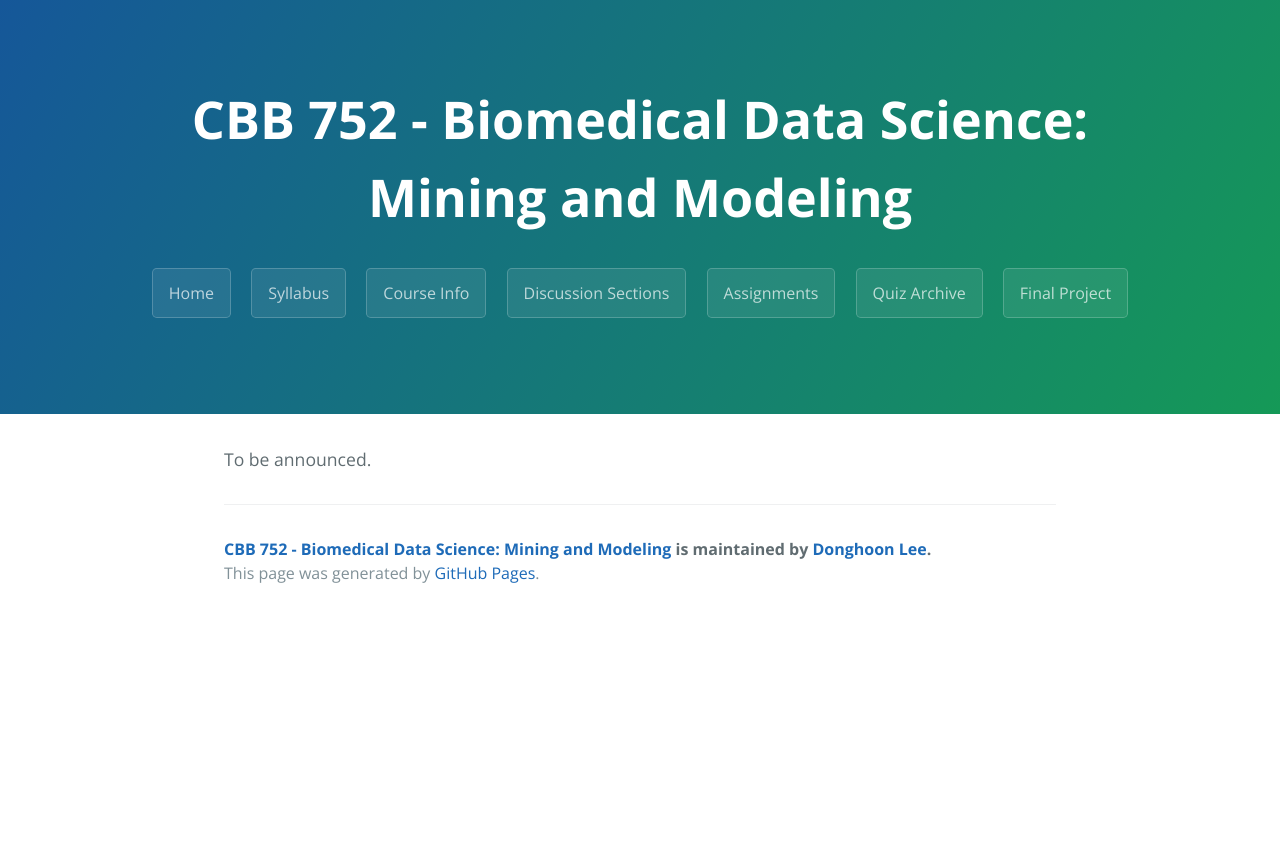
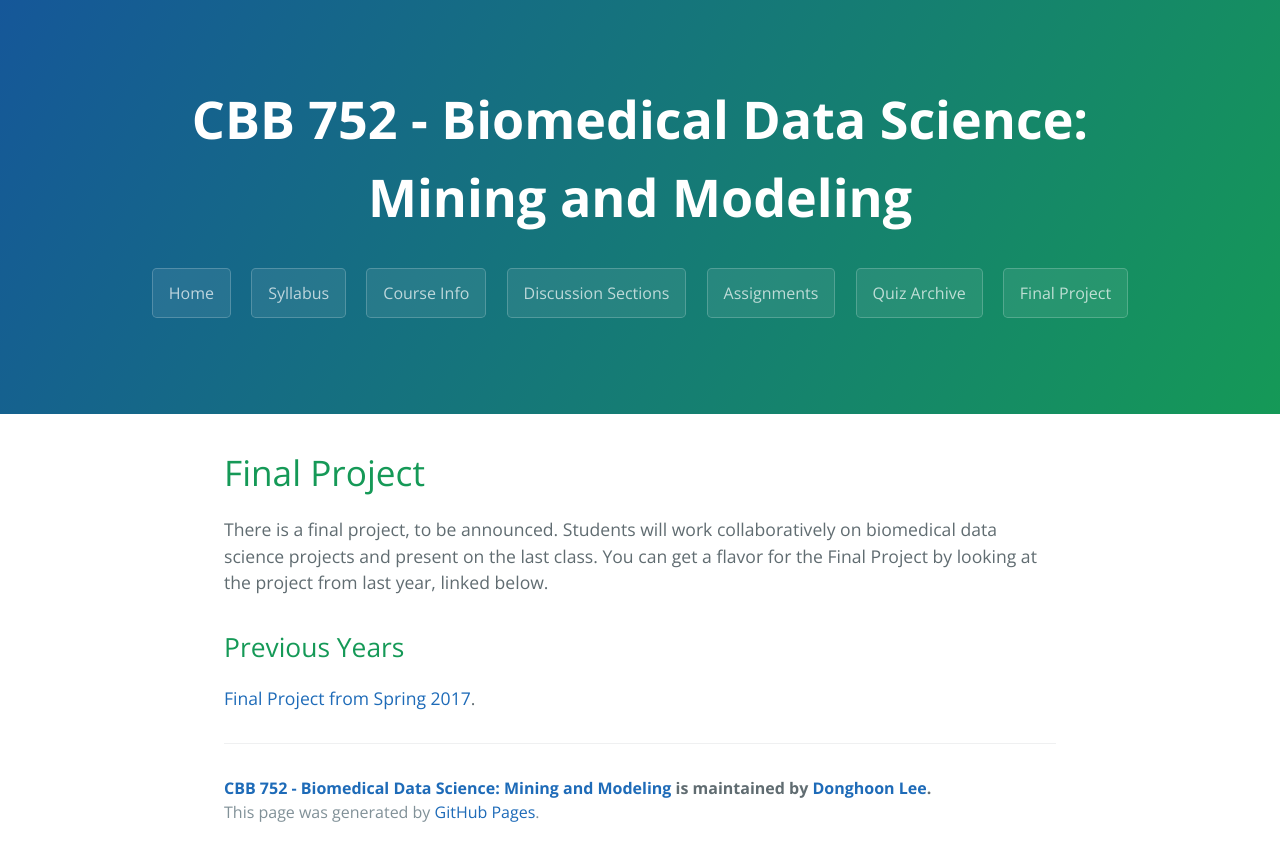
Before and after one commit to gersteinlab/cbb752b19, a Jekyll site: the page built from final.md, in a window 1280 px wide. Shown: the top 861 px of the page. Built offline with Jekyll 4.4.1, drawn with Linux system fonts in a browser that asks for light colours.

Commit message:
Update final.md

```diff
--- a/final.md
+++ b/final.md
@@ -1,6 +1,12 @@
 ---
-title: This is my title
+title: Final Project
 layout: page
 ---
 
-To be announced.
+# Final Project
+
+There is a final project, to be announced. Students will work collaboratively on biomedical data science projects and present on the last class. You can get a flavor for the Final Project by looking at the project from last year, linked below.
+
+## Previous Years
+
+[Final Project from Spring 2017](http://cbb752b17.gersteinlab.org/final).
```
